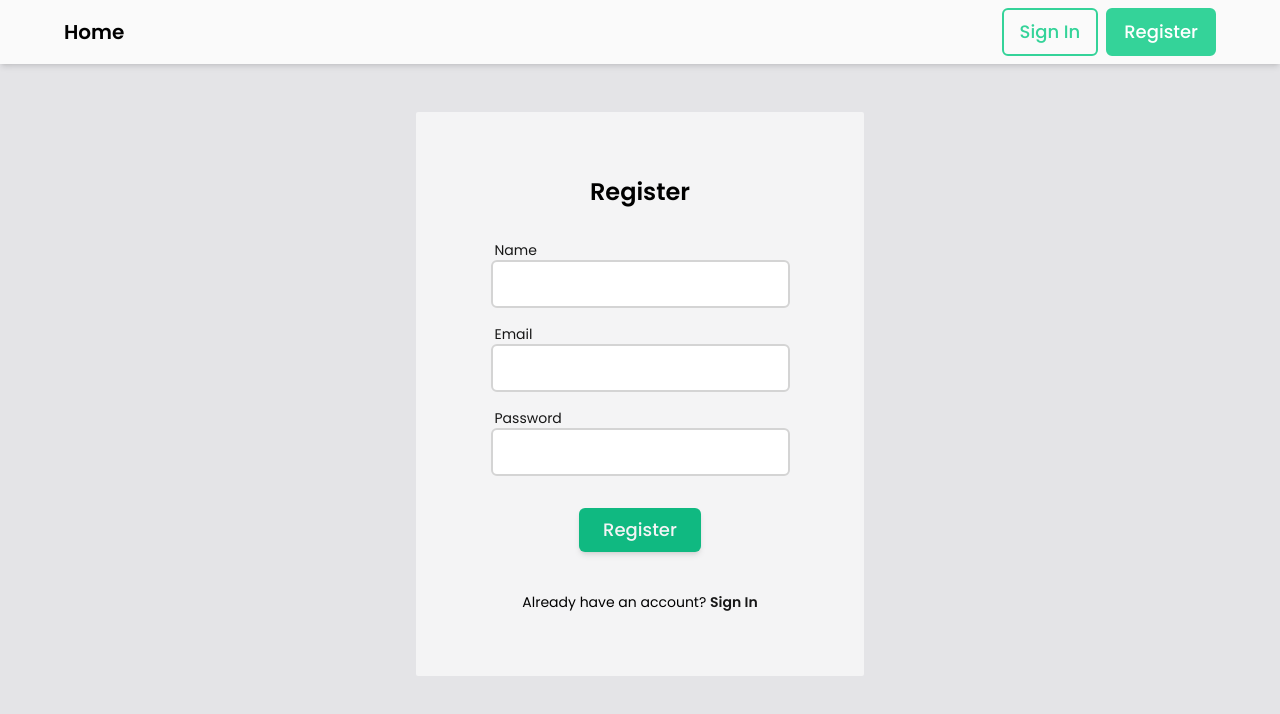
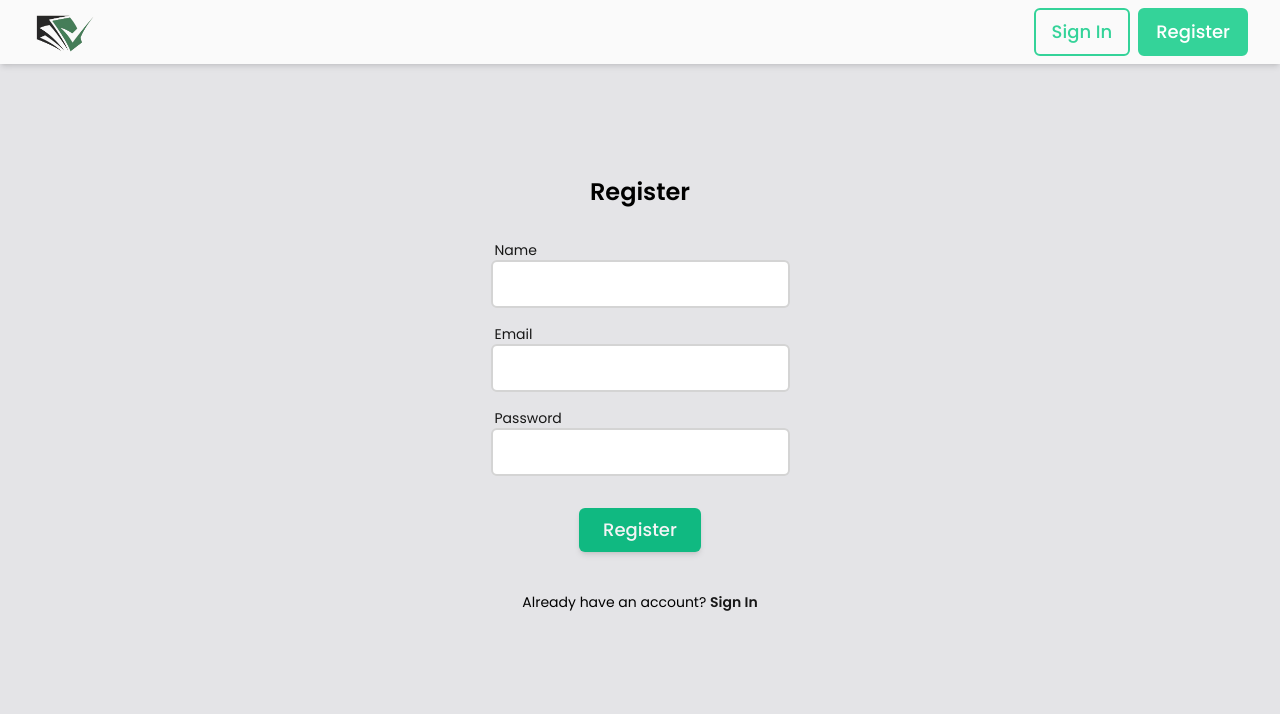
Before and after one commit to GestebanFalcon/futurefinance, a Next.js app: page /register in a window 1280 px wide. Shown: the top 714 px of the page. Built offline with nearby package versions, Linux system fonts and the light colour scheme; no server answers.

Commit message:
Sidebar and component changes

```diff
--- a/src/components/form/button.tsx
+++ b/src/components/form/button.tsx
@@ -1,13 +1,6 @@
 "use client"
-
-import { Roboto } from "next/font/google"
 import { MouseEventHandler, ReactNode } from "react"
-
-const roboto = Roboto({
-    weight: ["300", "400", "500", "700", "900"],
-    subsets: ['latin']
-
-})
+import { roboto } from "@/fonts/fonts"
 
 /** Styled button component with optionss for class overwrites. Behaves almost exactly like a normal button */
 export default function Button({ type, onClick, children, className, isCaps }: {
--- a/src/components/form/container.tsx
+++ b/src/components/form/container.tsx
@@ -2,7 +2,7 @@ import { ReactNode } from "react";
 
 export default function Container({ children }: { children: ReactNode }) {
     return (
-        <section className=" bg-zinc-100 flex flex-col items-center w-[28rem] rounded-sm mt-12 px-20 py-16 gap-4">
+        <section className=" bg-zinc-200 flex flex-col items-center w-[28rem] rounded-sm mt-12 px-20 py-16 gap-4">
             {children}
         </section>
     )
--- a/src/components/navigation/navbar.tsx
+++ b/src/components/navigation/navbar.tsx
@@ -1,15 +1,16 @@
 import Link from "next/link";
 import ProfileButton from "./profileButton";
 import { auth } from "@/lib/drizzy/auth";
+import Image from "next/image";
 
 export default async function Navbar() {
 
     const session = await auth();
 
     return (
-        <nav className=" w-full h-16 bg-zinc-50 shadow-md flex">
-            <section className=" text-xl ml-16 font-semibold flex items-center"><Link href="/">Home</Link></section>
-            <section className=" ml-auto mr-16 flex items-center content-center">{session ? <ProfileButton session={session} /> : (
+        <nav className=" w-full h-16 bg-zinc-50 shadow-md flex relative z-20">
+            <section className=" text-xl ml-8 font-semibold flex items-center"><Link href="/"><Image src="/FutureFinanceLogoPng.png" alt="Home" width={64} height={64} /></Link></section>
+            <section className=" ml-auto mr-8 flex items-center content-center">{session ? <ProfileButton session={session} /> : (
                 <>
                     <Link className=" bg-zinc-50 text-emerald-400 hover:bg-emerald-50 transition-colors hover:border-emerald-500 hover:text-emerald-500 py-2 px-4 rounded-md font-medium text-lg border-emerald-400 border-2" href="/login">Sign In</Link>
                     <Link className=" ml-2 bg-emerald-400 text-white py-2 px-4 rounded-md font-medium text-lg transition-colors hover:bg-emerald-600 hover:border-emerald-600 hover:text-zinc-50 border-emerald-400 border-2" href="/register">Register</Link>
--- /dev/null
+++ b/src/components/navigation/sidebar/links.tsx
@@ -0,0 +1,15 @@
+import { SvgIconTypeMap } from "@mui/material";
+import { OverridableComponent } from "@mui/material/OverridableComponent";
+import Link from "next/link";
+
+export function BigLink({ label, href, Icon, pathname }: { label: string, href: string, Icon: OverridableComponent<SvgIconTypeMap<{}, "svg">>, pathname: string }) {
+
+    return (
+        <Link className={`
+        ${pathname === href ? "bg-emerald-50 text-emerald-600 hover:bg-emerald-100" : " text-zinc-800 hover:bg-zinc-200"} w-full flex flex-row items-center p-2 font-medium  transition-colors rounded-sm
+        `} href={href}>
+            <Icon fontSize="small" className={`mr-2 text-zinc-600 ${pathname === href && "text-emerald-800"}`} />
+            {label}
+        </Link>
+    )
+}
--- a/src/components/navigation/sidebar/sidebar.tsx
+++ b/src/components/navigation/sidebar/sidebar.tsx
@@ -0,0 +1,27 @@
+"use client"
+
+import Link from "next/link"
+import { usePathname, useRouter } from "next/navigation"
+import SettingsIcon from '@mui/icons-material/Settings';
+import AssessmentIcon from '@mui/icons-material/Assessment';
+import { BigLink } from "./links";
+import { roboto } from "@/fonts/fonts";
+
+export default function Sidebar() {
+    const pathname = usePathname()
+
+    return (
+        <aside className=" my-0 h-auto bg-zinc-100 shadow-lg w-56 relative z-10 p-8 flex flex-col items-center">
+
+            <section className="mt-8 flex flex-col w-full items-start text-sm gap-1">
+                <h3 className={`text-zinc-500 font-medium mb-1`}>USER</h3>
+
+
+                <BigLink Icon={SettingsIcon} label="Settings" href="/app/settings" pathname={pathname} />
+                <BigLink Icon={AssessmentIcon} label="Dashboard" href="/app/dashboard" pathname={pathname} />
+            </section>
+
+
+        </aside>
+    )
+}
```
